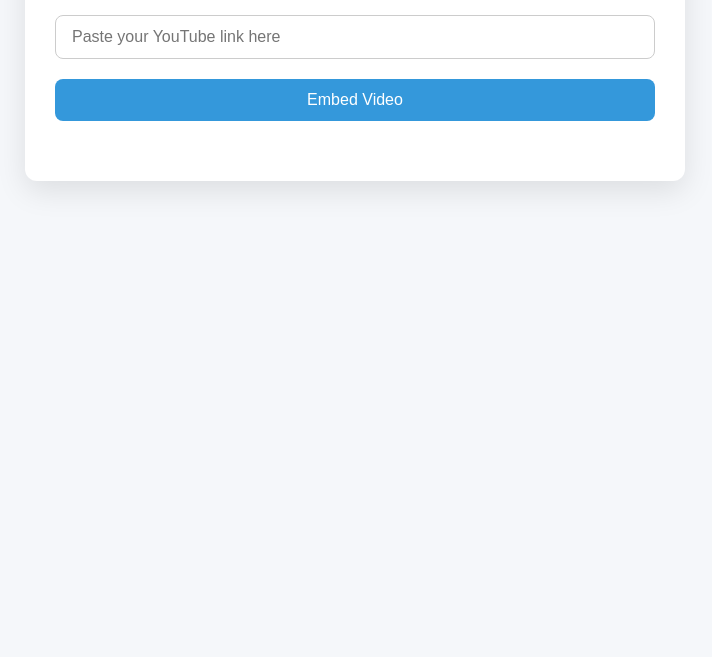
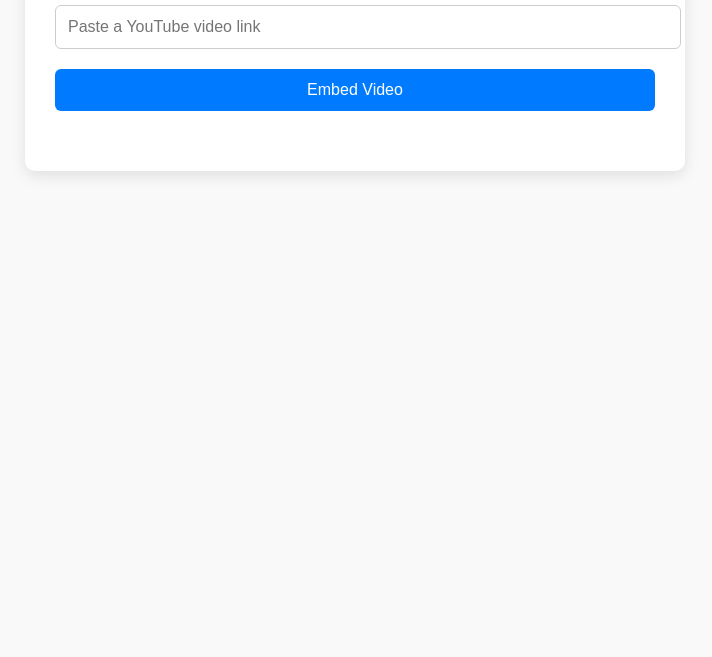
Before and after one commit to snoopythe3-from-scratch/youtubeembed, a plain HTML site: page index.html in a window 1280 px wide. Shown: the part 143-800 px from the top of the page, without its empty margins (285-997 px from the left). Drawn offline with Linux system fonts and the light colour scheme.

Commit message:
Update index.html

```diff
--- a/index.html
+++ b/index.html
@@ -5,10 +5,9 @@
   <title>YouTube Video Embedder</title>
   <style>
     body {
-      font-family: 'Segoe UI', Tahoma, Geneva, Verdana, sans-serif;
-      background: #f5f7fa;
-      color: #333;
-      padding: 40px;
+      font-family: Arial, sans-serif;
+      background: #f9f9f9;
+      padding: 50px;
       margin: 0;
     }
 
@@ -17,41 +16,37 @@
       margin: auto;
       background: #fff;
       padding: 30px;
-      border-radius: 12px;
-      box-shadow: 0 10px 30px rgba(0, 0, 0, 0.1);
+      border-radius: 10px;
+      box-shadow: 0 5px 15px rgba(0,0,0,0.1);
     }
 
     h2 {
       text-align: center;
-      color: #2c3e50;
+      margin-bottom: 20px;
     }
 
     input[type="text"] {
       width: 100%;
-      padding: 12px 16px;
-      margin-top: 15px;
+      padding: 12px;
+      font-size: 16px;
+      border: 1px solid #ccc;
+      border-radius: 6px;
       margin-bottom: 20px;
-      border: 1px solid #ccc;
-      border-radius: 8px;
-      font-size: 16px;
-      box-sizing: border-box;
     }
 
     button {
-      display: block;
       width: 100%;
       padding: 12px;
-      background-color: #3498db;
+      background-color: #007BFF;
       color: white;
       font-size: 16px;
       border: none;
-      border-radius: 8px;
+      border-radius: 6px;
       cursor: pointer;
-      transition: background-color 0.3s ease;
     }
 
     button:hover {
-      background-color: #2980b9;
+      background-color: #0056b3;
     }
 
     #videoContainer {
@@ -67,7 +62,6 @@
     .error {
       color: red;
       font-weight: bold;
-      margin-top: 10px;
     }
   </style>
 </head>
@@ -75,8 +69,8 @@
 
   <div class="container">
     <h2>YouTube Video Embedder</h2>
-    <input type="text" id="youtubeUrl" placeholder="Paste your YouTube link here">
-    <button onclick="embedVideo()">Embed Video</button>
+    <input type="text" id="youtubeUrl" placeholder="Paste a YouTube video link">
+    <button id="embedBtn">Embed Video</button>
 
     <div id="videoContainer"></div>
   </div>
@@ -86,27 +80,28 @@
       const regex = /^(?:https?:\/\/)?(?:www\.)?(?:youtube\.com\/(?:watch\?v=|embed\/|v\/)|youtu\.be\/)([a-zA-Z0-9_-]{11})/;
       const match = url.match(regex);
       return match ? match[1] : null;
-}
-
     }
 
     function embedVideo() {
-      const url = document.getElementById('youtubeUrl').value.trim();
+      const url = document.getElementById("youtubeUrl").value.trim();
       const videoID = extractVideoID(url);
-      const container = document.getElementById('videoContainer');
+      const container = document.getElementById("videoContainer");
 
       if (videoID) {
         container.innerHTML = `
           <iframe width="560" height="315"
                   src="https://www.youtube.com/embed/${videoID}"
                   frameborder="0"
-                  allow="accelerometer; autoplay; clipboard-write; encrypted-media; gyroscope; picture-in-picture; web-share"
+                  allow="accelerometer; autoplay; clipboard-write; encrypted-media; gyroscope; picture-in-picture"
                   allowfullscreen>
           </iframe>`;
       } else {
-        container.innerHTML = `<p class="error">Invalid YouTube URL. Please try again.</p>`;
+        container.innerHTML = '<p class="error">Invalid YouTube URL. Please try again.</p>';
       }
     }
+
+    // ✅ Attach event listener properly
+    document.getElementById("embedBtn").addEventListener("click", embedVideo);
   </script>
 
 </body>
```
